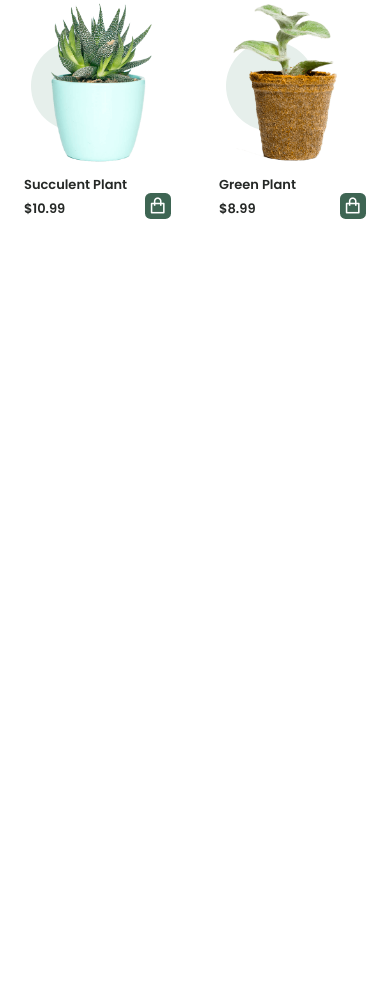
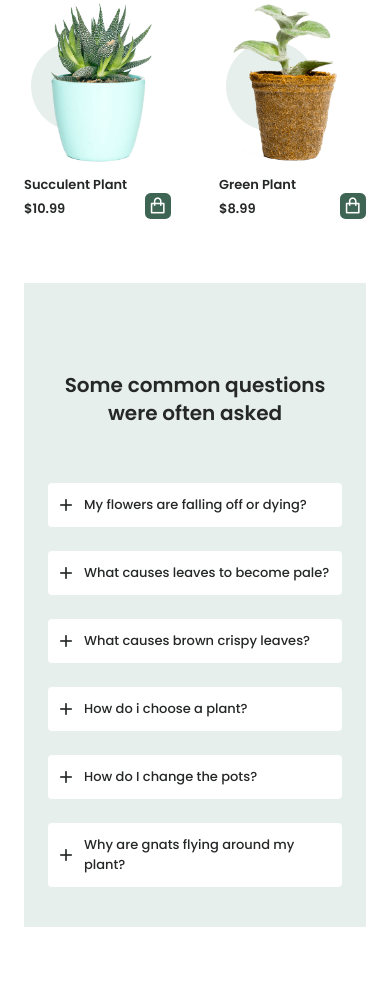
Before and after one commit to faha1999/plantex, a plain HTML site: page index.html in a window 390 px wide. Shown: the part 3385-4367 px from the top of the page. Before the commit the page ends 3876 px from the top, so only its background shows below. Drawn offline with nearby package versions, Linux system fonts and the light colour scheme.

Commit message:
faq completed

```diff
--- a/app/js/app.js
+++ b/app/js/app.js
@@ -37,3 +37,32 @@ function scrollHeader() {
   else header.classList.remove('scroll-header');
 }
 window.addEventListener('scroll', scrollHeader);
+
+/*=============== QUESTIONS ACCORDION ===============*/
+const accordionItems = document.querySelectorAll('.questions_item');
+
+accordionItems.forEach((item) => {
+  const accordionHeader = item.querySelector('.questions_header');
+
+  accordionHeader.addEventListener('click', () => {
+    const openItem = document.querySelector('.accordion-open');
+
+    toggleItem(item);
+
+    if (openItem && openItem !== item) {
+      toggleItem(openItem);
+    }
+  });
+});
+
+const toggleItem = (item) => {
+  const accordionContent = item.querySelector('.questions_content');
+
+  if (item.classList.contains('accordion-open')) {
+    accordionContent.removeAttribute('style');
+    item.classList.remove('accordion-open');
+  } else {
+    accordionContent.style.height = accordionContent.scrollHeight + 'px';
+    item.classList.add('accordion-open');
+  }
+};
--- /dev/null
+++ b/app/scss/_faqs.scss
@@ -0,0 +1,67 @@
+.questions {
+  background-color: $first-color-lighten;
+
+  .questions_container {
+    gap: 1.5rem;
+    padding: 1.5rem 0;
+  }
+  .questions_group {
+    display: grid;
+    row-gap: 1.5rem;
+  }
+  .questions_item {
+    background-color: $container-color;
+    border-radius: 0.25rem;
+
+    &:hover {
+      box-shadow: 0 2px 8px hsla($hue, 4%, 15%, 0.15);
+    }
+  }
+  .questions_item-title {
+    font-size: $small-font-size;
+    font-weight: $font-medium;
+  }
+  .questions_icon {
+    font-size: 1.25rem;
+    color: $title-color;
+  }
+  .questions_description {
+    font-size: $smaller-font-size;
+    padding: 0 1.25rem 1.25rem 2.5rem;
+  }
+  .questions_header {
+    display: flex;
+    align-items: center;
+    column-gap: 0.5rem;
+    padding: 0.75rem 0.5rem;
+    cursor: pointer;
+  }
+  .questions_content {
+    overflow: hidden;
+    height: 0;
+  }
+  .questions_item,
+  .questions_header,
+  .questions_item-title,
+  .questions_icon,
+  .questions_description,
+  .questions_content {
+    transition: 0.3s;
+  }
+}
+
+/*Rotate icon and add font weight to titles*/
+.accordion-open {
+  .questions_header,
+  .questions_content {
+    background-color: $first-color;
+  }
+  .questions_item-title,
+  .questions_description,
+  .questions_icon {
+    color: #fff;
+  }
+  .questions_icon {
+    transform: rotate(45deg);
+  }
+}
--- a/app/scss/style.scss
+++ b/app/scss/style.scss
@@ -6,3 +6,4 @@
 @import './about';
 @import './steps';
 @import './products';
+@import './faqs';
--- a/index.html
+++ b/index.html
@@ -270,6 +270,112 @@
 
         <!-- start faqs-->
         <section class="questions section container" id="faqs">
+            <h2 class="section__title-center questions_title container">
+                Some common questions <br> were often asked
+            </h2>
+
+            <div class="questions_container container grid">
+
+                <div class="questions_group">
+                    <div class="questions_item">
+                        <header class="questions_header">
+                            <i class="ri-add-line questions_icon"></i>
+                            <h3 class="questions_item-title">
+                                My flowers are falling off or dying?
+                            </h3>
+                        </header>
+
+                        <div class="questions_content">
+                            <p class="questions_description">
+                                Plants are easy way to add color energy and transform your
+                                space but which planet is for you. Choosing the right plant.
+                            </p>
+                        </div>
+                    </div>
+
+                    <div class="questions_item">
+                        <header class="questions_header">
+                            <i class="ri-add-line questions_icon"></i>
+                            <h3 class="questions_item-title">
+                                What causes leaves to become pale?
+                            </h3>
+                        </header>
+
+                        <div class="questions_content">
+                            <p class="questions_description">
+                                Plants are easy way to add color energy and transform your
+                                space but which planet is for you. Choosing the right plant.
+                            </p>
+                        </div>
+                    </div>
+
+                    <div class="questions_item">
+                        <header class="questions_header">
+                            <i class="ri-add-line questions_icon"></i>
+                            <h3 class="questions_item-title">
+                                What causes brown crispy leaves?
+                            </h3>
+                        </header>
+
+                        <div class="questions_content">
+                            <p class="questions_description">
+                                Plants are easy way to add color energy and transform your
+                                space but which planet is for you. Choosing the right plant.
+                            </p>
+                        </div>
+                    </div>
+                </div>
+
+                <div class="questions_group">
+                    <div class="questions_item">
+                        <header class="questions_header">
+                            <i class="ri-add-line questions_icon"></i>
+                            <h3 class="questions_item-title">
+                                How do i choose a plant?
+                            </h3>
+                        </header>
+
+                        <div class="questions_content">
+                            <p class="questions_description">
+                                Plants are easy way to add color energy and transform your
+                                space but which planet is for you. Choosing the right plant.
+                            </p>
+                        </div>
+                    </div>
+
+                    <div class="questions_item">
+                        <header class="questions_header">
+                            <i class="ri-add-line questions_icon"></i>
+                            <h3 class="questions_item-title">
+                                How do I change the pots?
+                            </h3>
+                        </header>
+
+                        <div class="questions_content">
+                            <p class="questions_description">
+                                Plants are easy way to add color energy and transform your
+                                space but which planet is for you. Choosing the right plant.
+                            </p>
+                        </div>
+                    </div>
+
+                    <div class="questions_item">
+                        <header class="questions_header">
+                            <i class="ri-add-line questions_icon"></i>
+                            <h3 class="questions_item-title">
+                                Why are gnats flying around my plant?
+                            </h3>
+                        </header>
+
+                        <div class="questions_content">
+                            <p class="questions_description">
+                                Plants are easy way to add color energy and transform your
+                                space but which planet is for you. Choosing the right plant.
+                            </p>
+                        </div>
+                    </div>
+                </div>
+            </div>
         </section>
         <!-- end faqs-->
 
```
Also changed, not shown: app/css/style.min.css, 1 other file.
